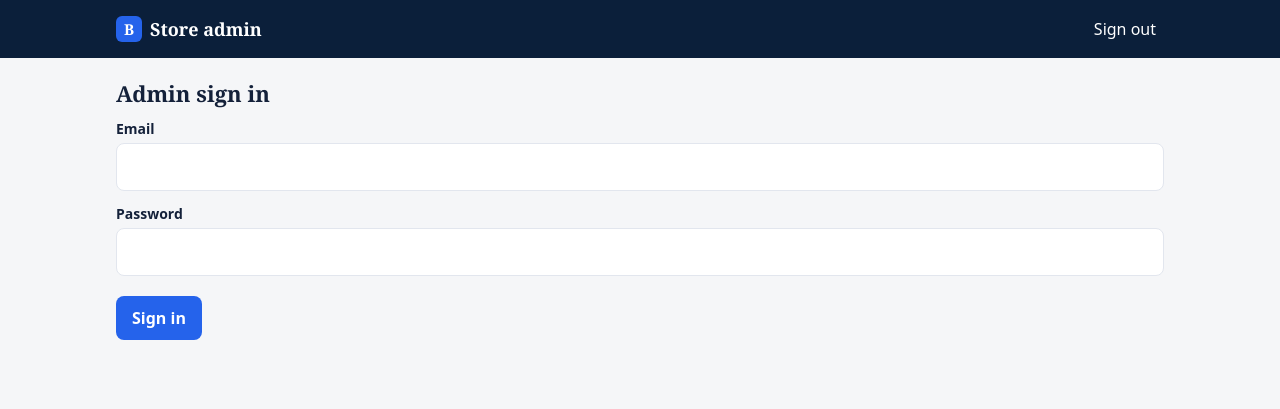
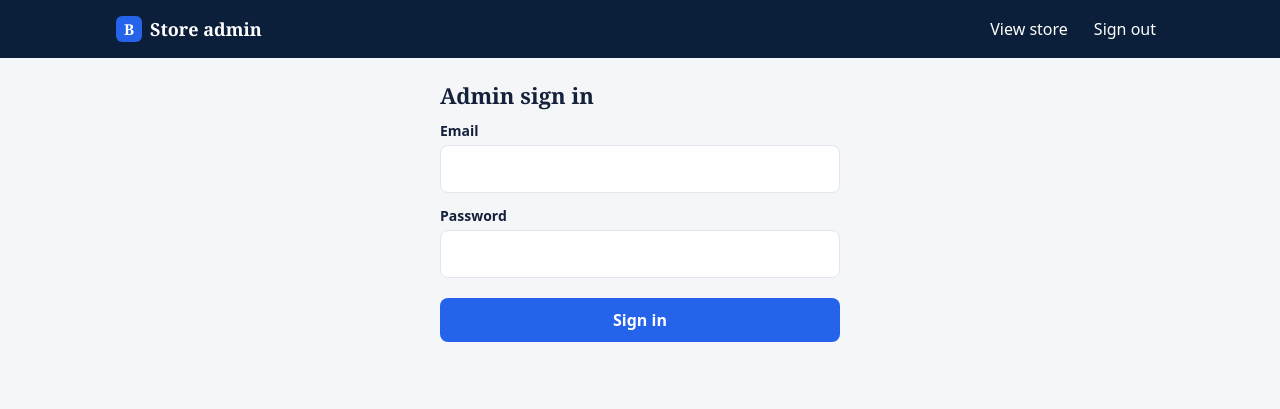
Before and after one commit to blessediboi17/blessediboi.github.io, a plain HTML site: page admin.html in a window 1280 px wide. Drawn offline with nearby package versions, Linux system fonts and the light colour scheme.

Commit message:
Add admin.css and update admin.html structure

```diff
--- a/admin.html
+++ b/admin.html
@@ -1,12 +1,13 @@
 <!doctype html>
 <html lang="en"><head><meta charset="utf-8"><meta name="viewport" content="width=device-width, initial-scale=1, viewport-fit=cover">
 <title>Admin · Blessed Digital Store</title><meta name="robots" content="noindex"><meta name="theme-color" content="#0B1F3A">
-<link rel="stylesheet" href="style.css"></head><body>
-<header><div class="wrap bar"><span class="logo"><b>B</b>Store admin</span><button class="ib" id="out" hidden>Sign out</button></div></header>
-<main class="wrap adm"><div id="login" hidden><h2 class="sec">Admin sign in</h2>
+<link rel="stylesheet" href="style.css"><link rel="stylesheet" href="admin.css"></head><body class="admin">
+<header><div class="wrap bar"><span class="logo"><b>B</b>Store admin</span><a class="ib" href="index.html" style="color:#fff;text-decoration:none">View store</a><button class="ib" id="out" hidden>Sign out</button></div></header>
+<div class="shell"><nav id="tabs" hidden></nav>
+<main class="adm"><div id="login" hidden style="max-width:400px;margin:24px auto"><h2 class="sec">Admin sign in</h2>
 <label for="em">Email</label><input class="f" id="em" type="email" autocomplete="username"><label for="pw">Password</label><input class="f" id="pw" type="password" autocomplete="current-password">
-<div class="err" id="le" role="alert"></div><button class="btn" style="margin-top:14px" id="go">Sign in</button></div>
-<div id="app" hidden><div class="tabs" id="tabs"></div><div id="view"></div></div></main>
+<div class="err" id="le" role="alert"></div><button class="btn" style="margin-top:14px;width:100%" id="go">Sign in</button></div>
+<div id="app" hidden><div id="view"></div></div></main></div>
 <div class="sheet" id="sheet"><div class="panel" id="panel"></div></div>
 <script src="https://cdn.jsdelivr.net/npm/@supabase/supabase-js@2.45.4/dist/umd/supabase.js"></script>
 <script src="config.js"></script><script src="admin.js"></script></body></html>
```
